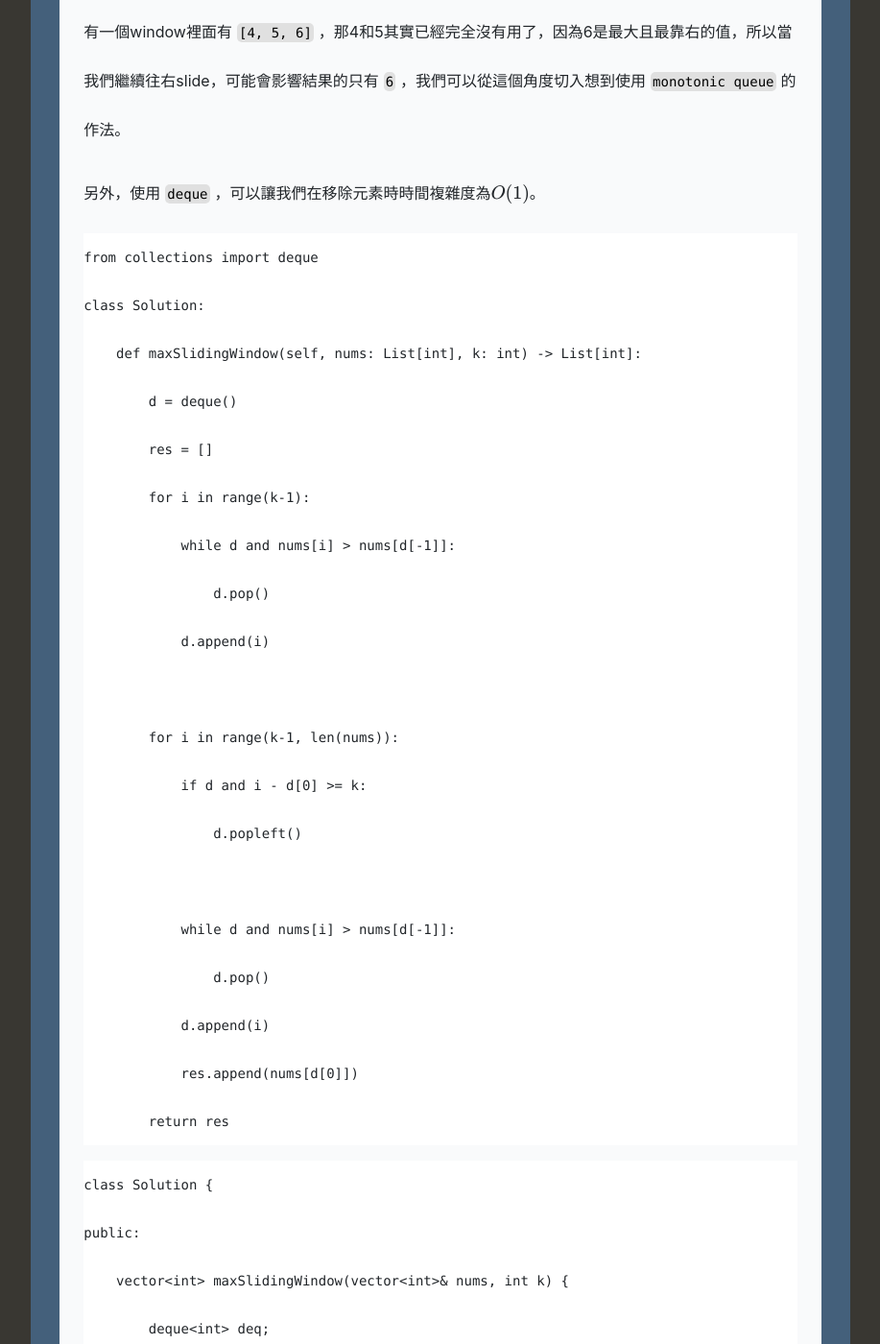
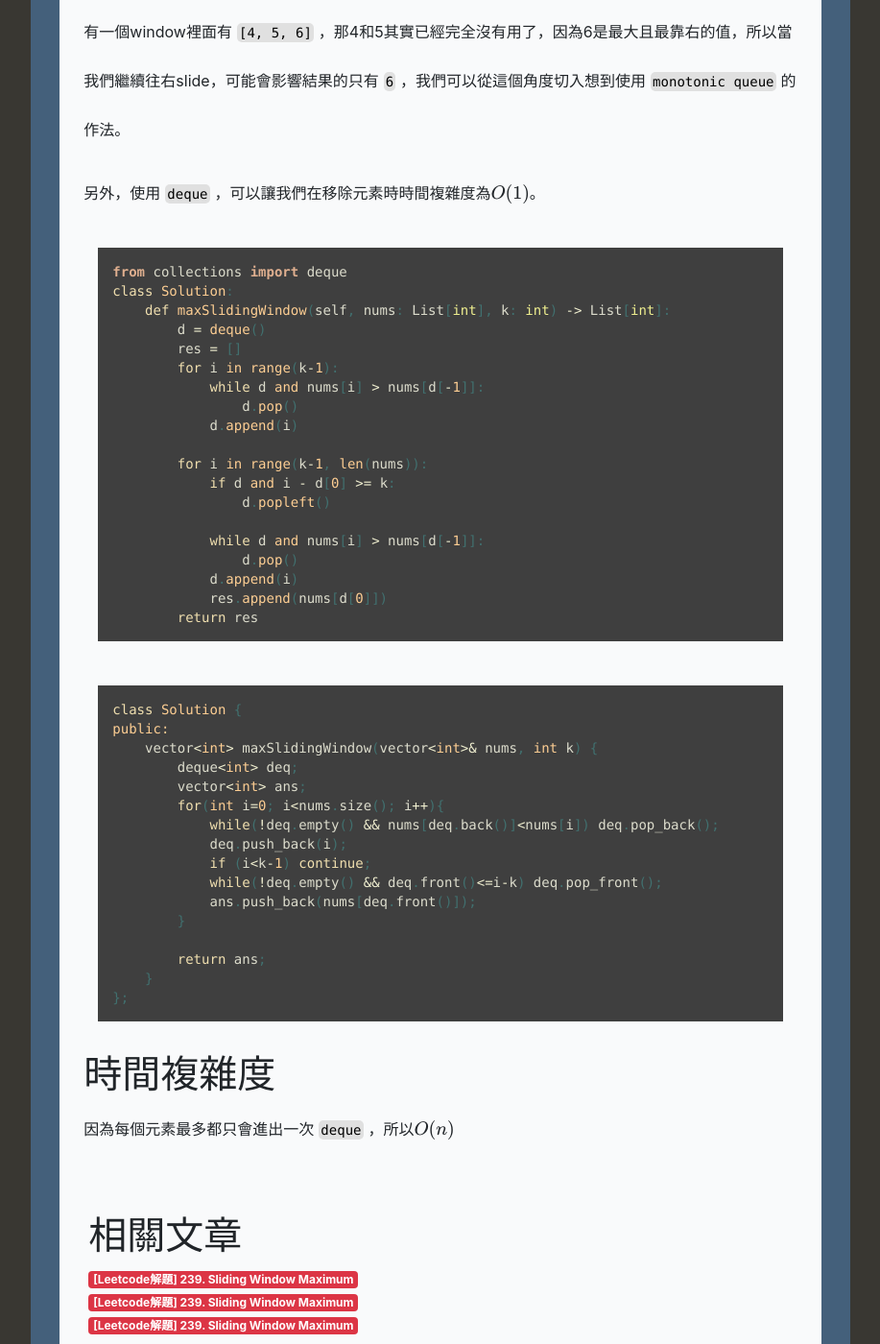
Before and after one commit to catxcoders/catxcoders.github.io, a Jekyll site: the page built from _posts/2024-02-23-249-sliding-window-maximum.markdown, in a window 1280 px wide and 1400 px high, scrolled down 1029 px. Shown: the whole window at 96% size, without its empty margins (181-1098 px from the left). Built offline with Jekyll 4.4.1, drawn with Linux system fonts in a browser that asks for light colours; nearby versions of some CDN libraries; formulas are drawn with MathJax 3; some of the changed text lies outside the part shown.

Commit message:
fix code

````diff
--- a/_posts/2024-02-23-127-Word-Ladder.markdown
+++ b/_posts/2024-02-23-127-Word-Ladder.markdown
@@ -52,7 +52,7 @@ class Solution:
 
 ```
 ### C++實作
-```C++
+```cpp
 class Solution {
 public:
     int ladderLength(string beginWord, string endWord, vector<string>& wordList) {
--- a/_posts/2024-02-23-249-sliding-window-maximum.markdown
+++ b/_posts/2024-02-23-249-sliding-window-maximum.markdown
@@ -28,7 +28,7 @@ excerpt_separator: <!--more-->
 
 另外，使用`deque`，可以讓我們在移除元素時時間複雜度為$O(1)$。
 
-```python=
+```python
 from collections import deque
 class Solution:
     def maxSlidingWindow(self, nums: List[int], k: int) -> List[int]:
@@ -50,7 +50,7 @@ class Solution:
         return res
 ```
 
-```cpp=
+```cpp
 class Solution {
 public:
     vector<int> maxSlidingWindow(vector<int>& nums, int k) {
````
